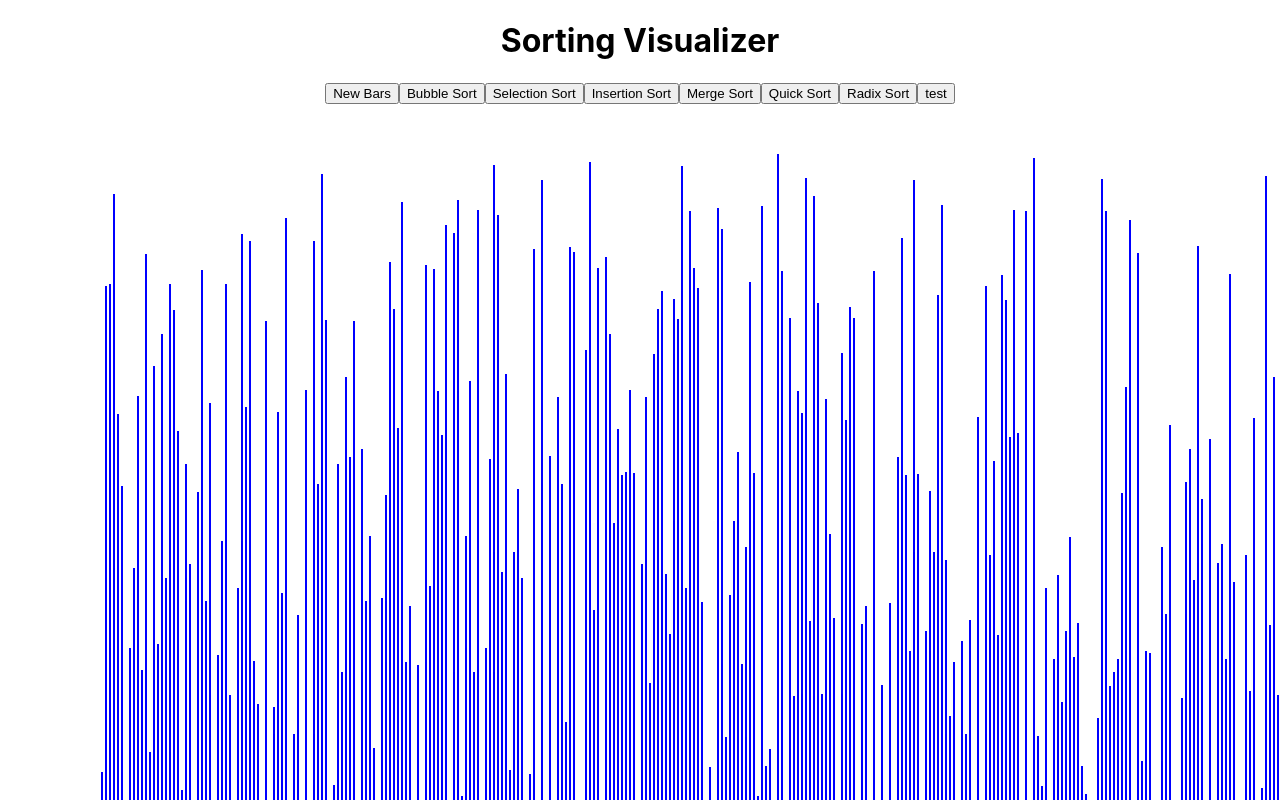
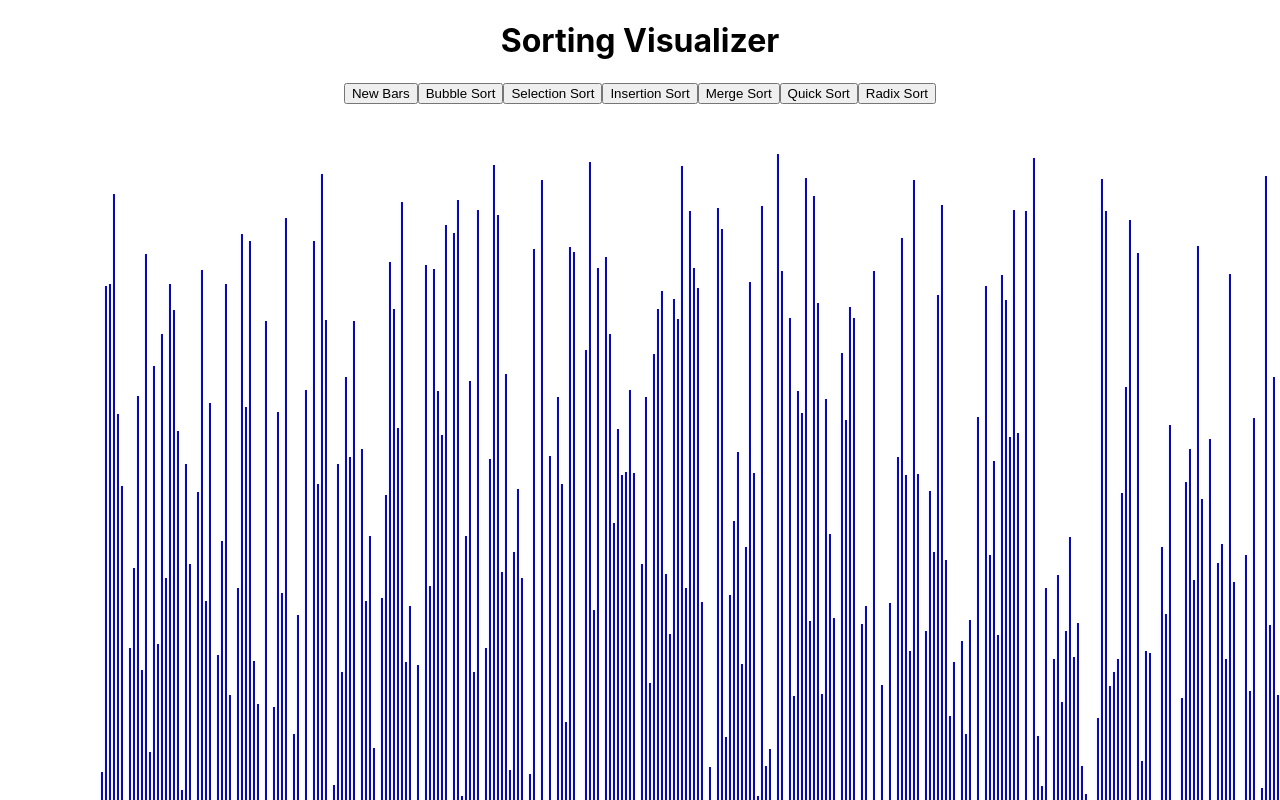
Before and after one commit to LyangHiga/sort-visualizer, a React (Create React App) app: page / in a window 1280 px wide. Shown: the top 800 px of the page. Built offline with nearby package versions, Linux system fonts and the light colour scheme.

Commit message:
Radix as a Component, poor animation

```diff
--- a/src/Nav.js
+++ b/src/Nav.js
@@ -4,7 +4,7 @@ import selectionSort from './algorithms/selectionSort';
 import insertionSort from './algorithms/insertSort';
 import mergeSort from './algorithms/mergeSort';
 import quickSort from './algorithms/quickSort';
-import radixSort from './algorithms/radixSort';
+import RadixSort from './algorithms/RadixSort';
 import { testSortingAlgorithms } from './arrHelper';
 
 export default function Nav(props) {
@@ -20,9 +20,9 @@ export default function Nav(props) {
           Merge Sort
         </button>
         <button onClick={() => quickSort(props.arr)}>Quick Sort</button>
-        <button onClick={() => radixSort(props.arr)}>Radix Sort</button>
+        <RadixSort arr={props.arr} setArr={props.setArr} />
         {/* choose wich method will be tested */}
-        <button onClick={() => testSortingAlgorithms(radixSort)}>test</button>
+        {/* <button onClick={() => testSortingAlgorithms(radixSort)}>test</button> */}
       </div>
     </div>
   );
--- a/src/algorithms/radixSort.js
+++ b/src/algorithms/radixSort.js
@@ -1,8 +1,12 @@
+import React from 'react';
+
+export default function RadixSort(props) {
   // Returns the digit in num at the given place value, only positve numbers
   const getDigit = (num, place) => {
     return Math.floor(Math.abs(num) / Math.pow(10, place)) % 10;
   };
 
+  const sleep = m => new Promise(r => setTimeout(r, m));
   // Returns the number of digits in num
   const digitCount = num => {
     // log 0
@@ -14,12 +18,12 @@ const digitCount = num => {
   const mostDigits = nums => {
     let max = 0;
     for (let i = 0; i < nums.length; i++) {
-    max = Math.max(max, nums[i]);
+      max = Math.max(max, digitCount(nums[i]));
     }
     return max;
   };
 
-export default function radixSort(nums) {
+  async function rSort(nums) {
     let maxDigits = mostDigits(nums);
     // put each digit from each num in the right bucket
     for (let i = 0; i < maxDigits; i++) {
@@ -33,6 +37,10 @@ export default function radixSort(nums) {
       }
       // to concate each element from each bucket, using spread
       nums = [].concat(...digitBuckets);
+      await sleep(100);
+      props.setArr(nums);
     }
-  return nums;
+    // return nums;
   }
+  return <button onClick={() => rSort(props.arr)}>Radix Sort</button>;
+}
--- a/src/sortVisualizer.js
+++ b/src/sortVisualizer.js
@@ -26,7 +26,7 @@ export default function SortVisualizer(props) {
 
   return (
     <div>
-      <Nav arr={arr} resetArr={resetArr} />
+      <Nav arr={arr} resetArr={resetArr} setArr={setArr} />
       <BarContainer arr={arr} />
     </div>
   );
```
Lines whose indentation alone changed are shown as unchanged.
